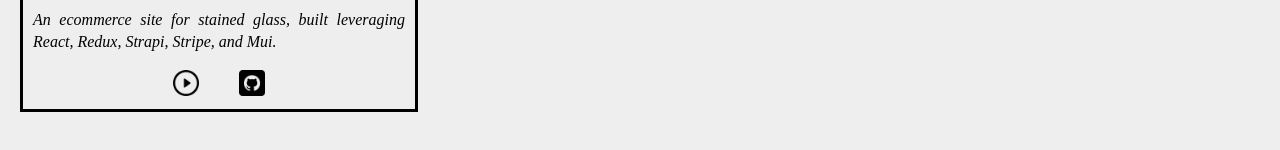
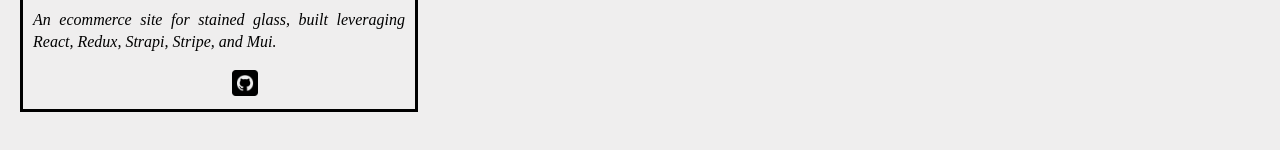
Before and after one commit to kavakai/kai_website, a React (Create React App) app: page / in a window 1280 px wide. Shown: the part 1819-1969 px from the top of the page. Built offline with nearby package versions, Linux system fonts and the light colour scheme; no server answers; a web font is replaced by a local one.

Commit message:
Add conditional render of livelink

```diff
--- a/src/Components/Project.js
+++ b/src/Components/Project.js
@@ -13,9 +13,9 @@ export const Project = ({ title, info, liveLink, github, image, backend }) => {
       <p>{info}</p>
       <br />
       <div className="link-holder">
-        <a className="link" href={liveLink} target="_blank">
+        {liveLink.length ? <a className="link" href={liveLink} target="_blank">
           <img className="link-img" src={linkImg} />
-        </a>
+        </a>: <div/>}
         <a className="link" href={github} target="_blank">
           <img className="link-img" src={githubLink} />
         </a>
```
